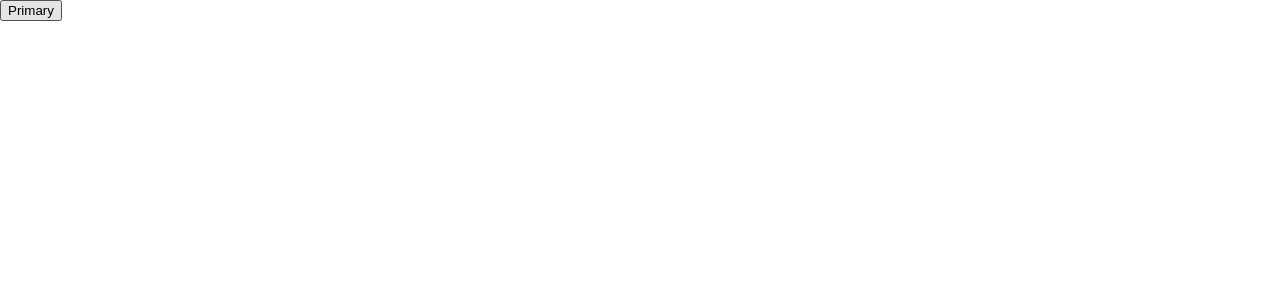
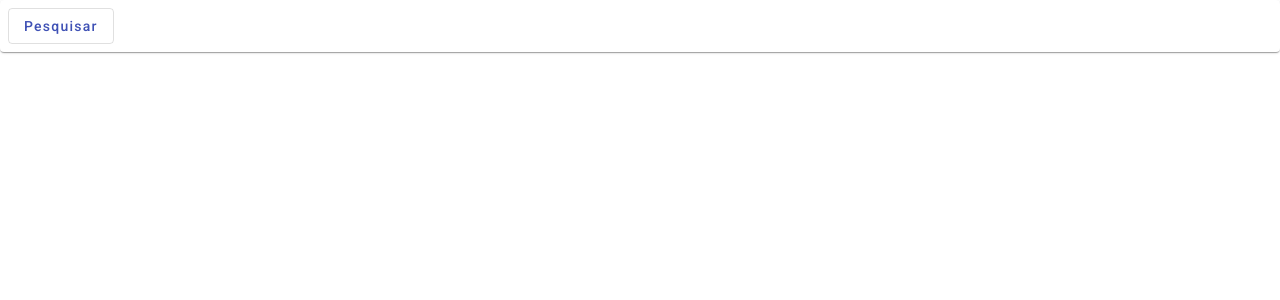
Before and after one commit to ShanderB/rodovia-solucoes-teste, an Angular app in the folder webapp-geoprocessamento/: page / in a window 1280 px wide. Shown: the top 300 px of the page. Built offline with nearby package versions, Linux system fonts and the light colour scheme.

Commit message:
Criado simples layout para exibição dos dados.

```diff
--- a/webapp-geoprocessamento/src/app/app.component.html
+++ b/webapp-geoprocessamento/src/app/app.component.html
@@ -1 +1 @@
-<button (click)="getEnderecoPorCoordenadas()" mat-stroked-button color="primary">Primary</button>
+<app-geoprocessamento></app-geoprocessamento>
--- a/webapp-geoprocessamento/src/app/geoprocessamento/geoprocessamento.component.html
+++ b/webapp-geoprocessamento/src/app/geoprocessamento/geoprocessamento.component.html
@@ -1 +1,29 @@
-<p>geoprocessamento works!</p>
+<main>
+    <mat-card>
+        <mat-card-actions>
+            <button (click)="getEnderecoPorCoordenadas()" mat-stroked-button color="primary">Pesquisar</button>
+        </mat-card-actions>
+        <span *ngIf="hasData">
+            <mat-card-header>
+                <mat-card-title>Localização Atual</mat-card-title>
+            </mat-card-header>
+            <mat-card-content>
+                <p>Latitude usado no request: <b>{{localizacaoEnderecoInformacao.latitudeUsadoRequest}}</b></p>
+                <p>Longitude usado no request: <b>{{localizacaoEnderecoInformacao.longitudeUsadoRequest}}</b></p>
+            </mat-card-content>
+
+            <mat-card>
+                <mat-card-header>
+                    <mat-card-title>Localização Atual</mat-card-title>
+                </mat-card-header>
+                <mat-card-content>
+                    <p>Endereço formatado: <b>{{localizacaoEnderecoInformacao.display_name}}</b></p>
+                    <p>Bairro: <b>{{localizacaoEnderecoInformacao.address.suburb}}</b></p>
+                    <p>Cep: <b>{{localizacaoEnderecoInformacao.address.postcode}}</b></p>
+                    <p>Cidade: <b>{{localizacaoEnderecoInformacao.address.city}}</b></p>
+                    <p>País: <b>{{localizacaoEnderecoInformacao.address.country}}</b></p>
+                </mat-card-content>
+            </mat-card>
+        </span>
+    </mat-card>
+</main>
```
